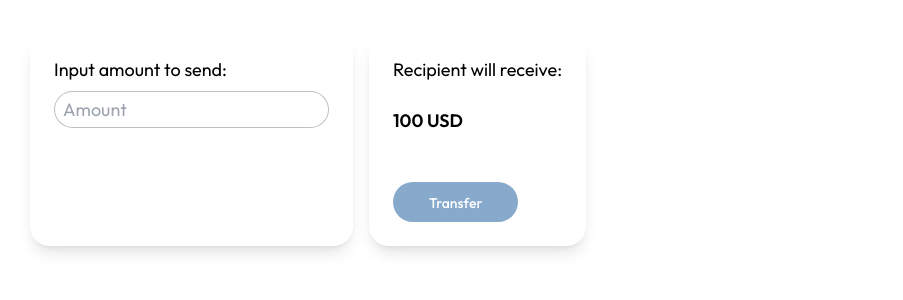
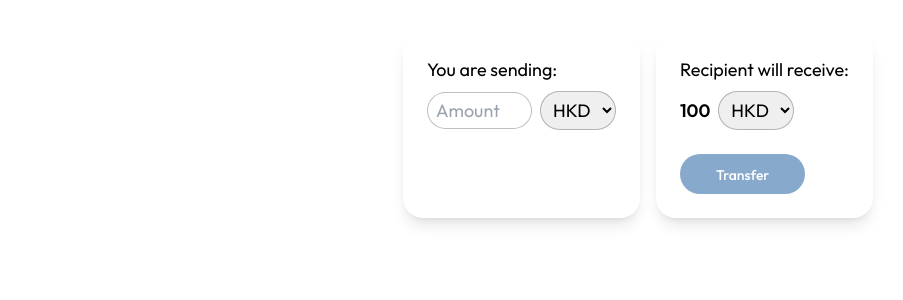
Before and after one commit to mpsb/chips, a Next.js app in the folder f-chips/: page / in a window 1280 px wide. Shown: the top 300 px of the page, without its empty margins (2-905 px from the left). Built offline with nearby package versions, Linux system fonts and the light colour scheme.

Commit message:
added DropdownField component

```diff
--- /dev/null
+++ b/f-chips/components/inputs/DropdownField.tsx
@@ -0,0 +1,31 @@
+import { NextPage } from "next";
+import { ChangeEventHandler } from "react";
+
+type SelectOption = {
+  value: string;
+  label: string;
+  iconUrl?: string;
+};
+
+type SelectProps = {
+  dropdownOptions: Array<SelectOption>;
+  handleChange: ChangeEventHandler;
+  additionalProps?: string;
+};
+
+const DropdownField: NextPage<SelectProps> = (props) => {
+  return (
+    <select
+      className={`border-solid border border-quarter-black rounded-[20px] px-[8px] py-[6px] text-[14px] focus:outline-half-black transition-colors ease-in-out hover:border-half-black duration-300 ${props.additionalProps}`}
+      onChange={props.handleChange}
+    >
+      {props.dropdownOptions.map((e) => (
+        <option key={`${e.value}-option`} value={e.value}>
+          {e.label}
+        </option>
+      ))}
+    </select>
+  );
+};
+
+export default DropdownField;
--- a/f-chips/components/inputs/InputField.tsx
+++ b/f-chips/components/inputs/InputField.tsx
@@ -15,7 +15,7 @@ const TextField: NextPage<InputProps> = (props) => {
   return (
     <input
       type={props.type}
-      className={`border-solid border border-quarter-black rounded-[20px] px-[8px] py-[4px] text-[14px] focus:outline-half-black transition-colors ease-in-out hover:border-half-black duration-300 ${props.additionalProps}`}
+      className={`inline-block border-solid border border-quarter-black rounded-[20px] px-[8px] py-[4px] w-[105px] text-[14px] focus:outline-half-black transition-colors ease-in-out hover:border-half-black duration-300 ${props.additionalProps}`}
       placeholder={props.placeholder}
       min={props.min}
       max={props.max}
--- a/f-chips/package.json
+++ b/f-chips/package.json
@@ -7,8 +7,7 @@
     "build": "next build",
     "start": "next start",
     "lint": "next lint",
-    "format": "prettier --check --ignore-path .gitignore .",
-    "format:fix": "prettier --write --ignore-path .gitignore ."
+    "format": "prettier --write --ignore-path .gitignore ."
   },
   "dependencies": {
     "next": "12.1.6",
--- a/f-chips/pages/index.tsx
+++ b/f-chips/pages/index.tsx
@@ -4,18 +4,37 @@ import InputField from "../components/inputs/InputField";
 import PrimaryButton from "../components/buttons/PrimaryButton";
 import Flexbox from "../components/containers/Flexbox";
 import Large from "../components/text/Large";
+import DropdownField from "../components/inputs/DropdownField";
+
+const testOptions = [
+  { value: "HKD", label: "HKD" },
+  { value: "USD", label: "USD" },
+  { value: "PHP", label: "PHP" },
+];
 
 const Home: NextPage = () => {
   return (
-    <Flexbox additionalProps="flex-row flex-wrap m-[32px]">
-      <Card additionalProps="mr-[16px]">
-        <Large additionalProps="pb-[8px]">Input amount to send:</Large>
-        <InputField placeholder="Amount" type="number" min="0.1" additionalProps="text-[18px]"/>
+    <Flexbox additionalProps="flex-row flex-wrap m-[32px] justify-center gap-[16px]">
+      <Card>
+        <Large additionalProps="pb-[8px]">You are sending:</Large>
+        <InputField
+          placeholder="Amount"
+          type="number"
+          min="0.1"
+          additionalProps="text-[18px] mr-[8px] mb-[8px]"
+        />
+        <DropdownField
+          dropdownOptions={testOptions}
+          additionalProps="text-[18px]"
+        />
       </Card>
       <Card>
-        <Large>Recipient will receive:</Large>
-        <br></br>
-        <Large additionalProps="font-semibold">100 USD</Large>
+        <Large additionalProps="pb-[8px]">Recipient will receive:</Large>
+        <Large additionalProps="font-semibold inline-block mr-[8px]">100</Large>
+        <DropdownField
+          dropdownOptions={testOptions}
+          additionalProps="text-[18px]"
+        />
         <br></br>
         <br></br>
         <PrimaryButton>Transfer</PrimaryButton>
```
